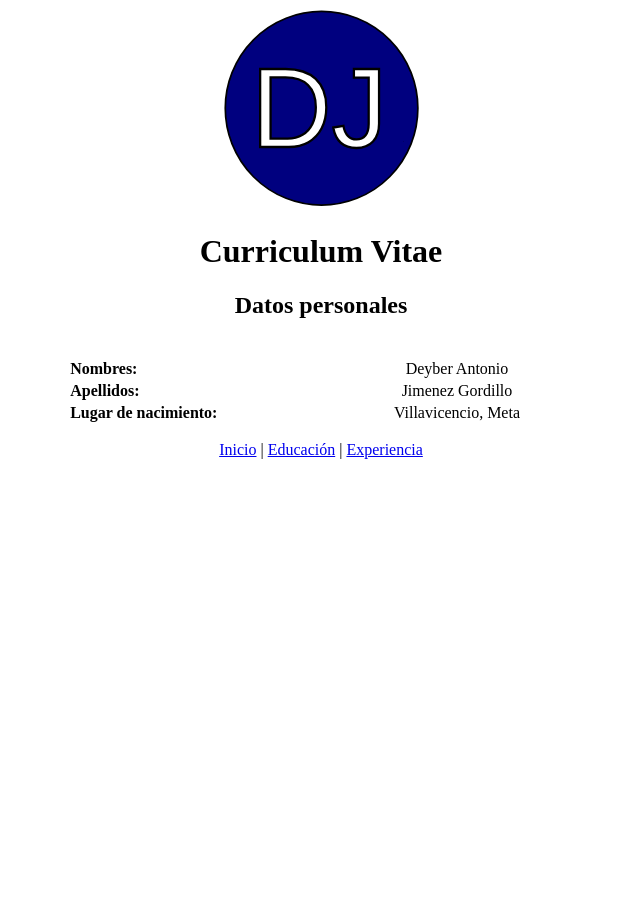
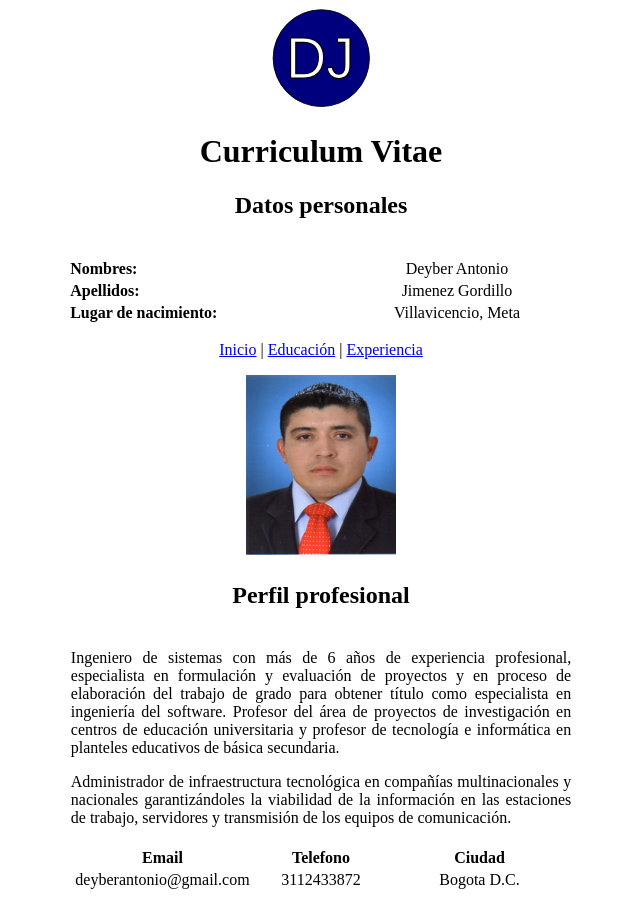
Before and after one commit to Deanto86/CursoNextU, a plain HTML site: page index.html in a window 1280 px wide. Shown: the whole page, without its empty margins (319-959 px from the left). Before the commit the page ends 800 px from the top, so only its background shows below. Drawn offline with Linux system fonts and the light colour scheme.

Commit message:
Actualización index 07082018 19:31

```diff
--- a/index.html
+++ b/index.html
@@ -8,11 +8,12 @@
 </head>
 <body>
      <center>
-            <img src="img\logo.svg" width="200px" height="200px" alt="Logo-HV" align="">
+            <img src="img\logo.svg" width="100px" height="100px" alt="Logo-HV" align="">
             <h1>Curriculum Vitae</h1>
             <h2>Datos personales</h2>
             <br>
             <table align="center" style="width:100%" border="0">
+                  <thead>
                   	<tr>
                   		<td style="width:30%"></td>
                   		<td><b>Nombres: </b></td>
@@ -31,10 +32,49 @@
                   		<td style="text-align: center;">Villavicencio, Meta</td>
                   		<td style="width:30%"></td>
                   	</tr>
+                  </thead>
             </table>
             <p>
 			<a href="../ProyectoWEB/index.html">Inicio</a> | <a href="../ProyectoWEB/educacion.html">Educación</a> | <a href="../ProyectoWEB/experiencia.html">Experiencia</a>
 		</p>
+            <img src="img\foto-deyber.jpg" width="150px" height="180px" alt="Logo-HV" align="">
+
+            <table align="center" style="width:100%" border="0">
+                  <tbody>
+                        <tr>
+                              <td style="width:30%"></td>
+                              <td style="text-align: center;"><h2>Perfil profesional</h2></td>
+                              <td style="width:30%"></td>
+                        </tr>
+                        <tr style="text-align: justify;">
+                              <td style="width:30%"></td>
+                              <td> <p>Ingeniero de sistemas con más de 6 años de experiencia profesional, especialista en formulación y evaluación de proyectos y en proceso de elaboración del trabajo de grado para obtener título como especialista en ingeniería del software. Profesor del área de proyectos de investigación en centros de educación universitaria y profesor de tecnología e informática en planteles educativos de básica secundaria.
+                              </p>
+                              <p>Administrador de infraestructura tecnológica en compañías multinacionales y nacionales garantizándoles la viabilidad de la información en las estaciones de trabajo, servidores y transmisión de los equipos de comunicación.
+                              </p></td>
+                              <td style="width:30%"></td>
+                        </tr>
+                  </tbody>
+            </table>
+            <table align="center" style="width:100%; text-align: center;" border="0">
+                  <tfoot>
+                        <tr>
+                              <td style="width: 30%"></td>
+                              <td style="width:15%;"><b>Email</b></td>
+                              <td style="width:10%;"><b>Telefono</b></td>
+                              <td style="width:15%;"><b>Ciudad</b></td>
+                              <td style="width: 30%"></td>
+                        </tr>
+                        <tr>
+                              <td style=""></td>
+                              <td style="">deyberantonio@gmail.com</td>
+                              <td style="">3112433872</td>
+                              <td style="">Bogota D.C.</td>
+                              <td style=""></td>
+                        </tr>
+                  </tfoot>
+            </table>
+
       </center>
 </body>
 </html>
```
Also changed, not shown: img/foto-deyber.jpg (added). Lines whose indentation alone changed are shown as unchanged.
